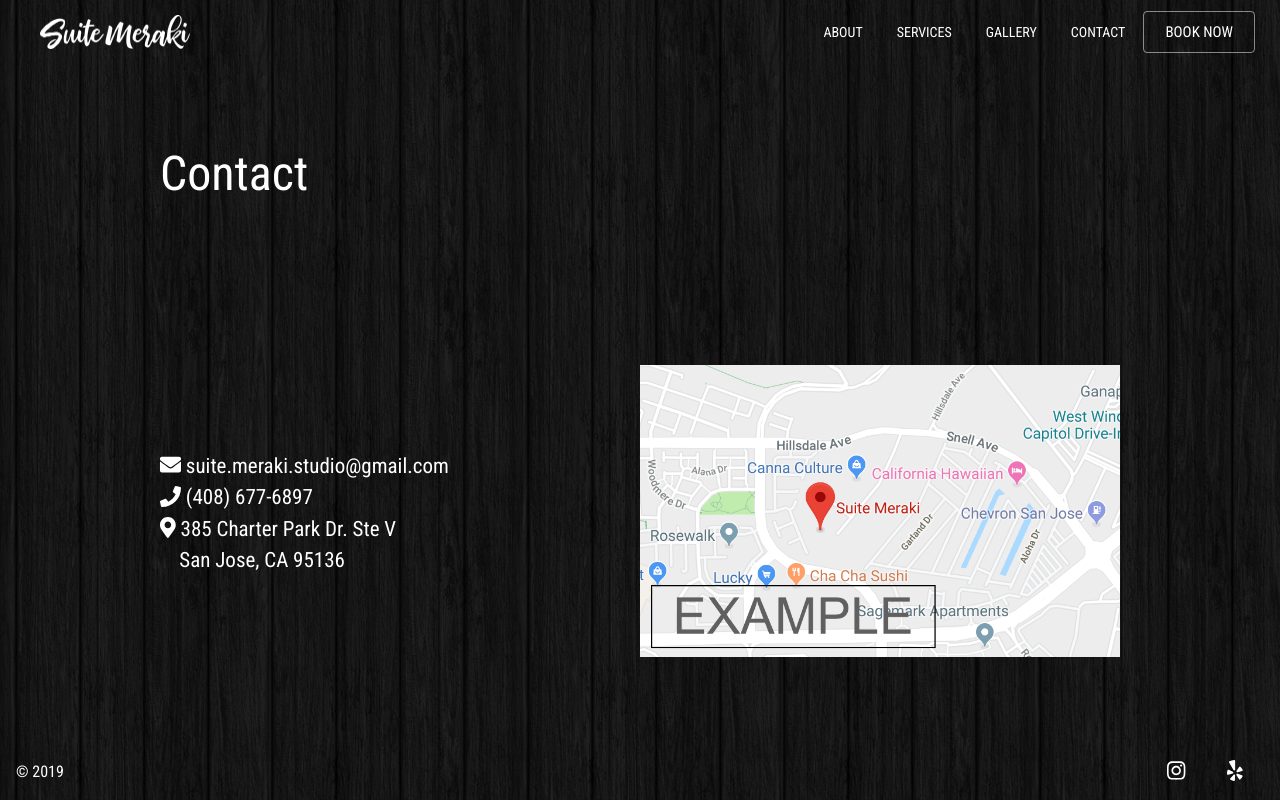
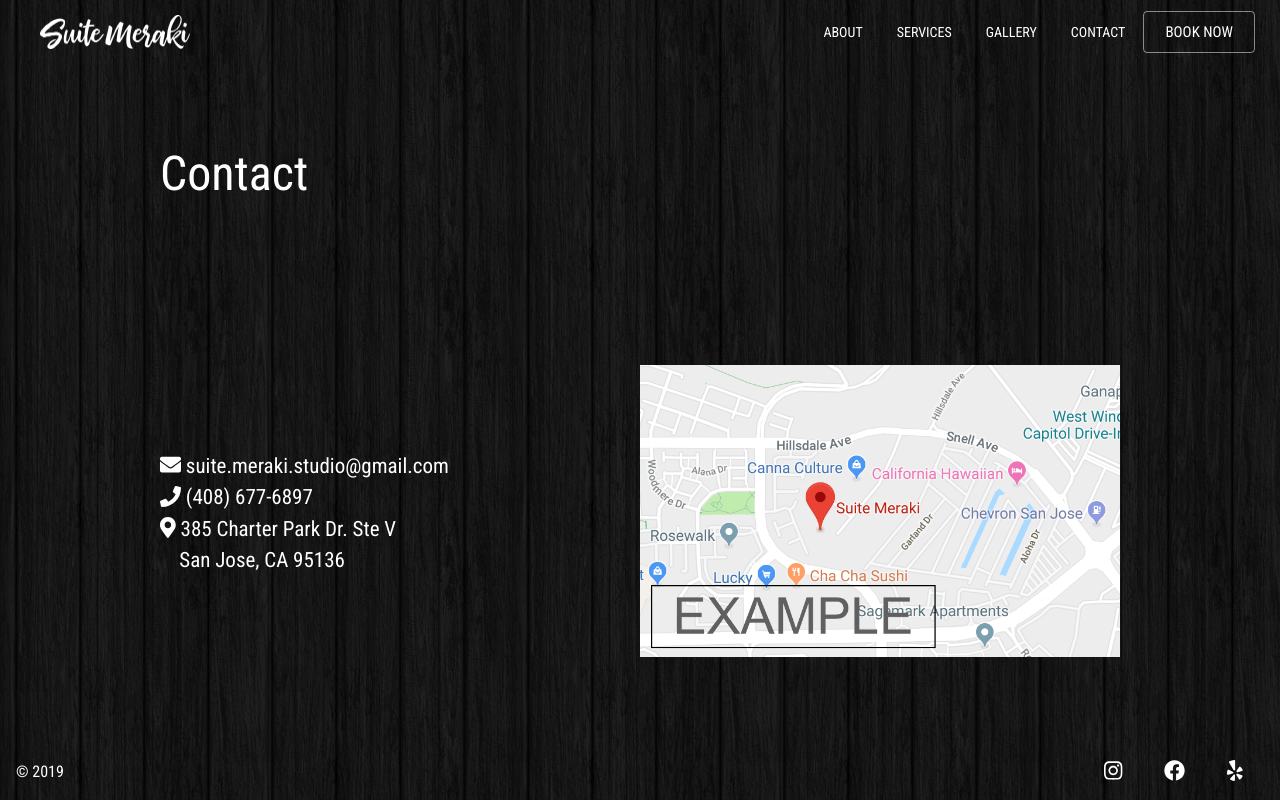
Before and after one commit to sarahg813/suite-meraki-site, a React (Create React App) app in the folder suite-meraki/: page /contact in a window 1280 px wide. Built offline with nearby package versions, Linux system fonts and the light colour scheme; a web font is replaced by a local one.

Commit message:
added fb link to footer

```diff
--- a/suite-meraki/public/index.html
+++ b/suite-meraki/public/index.html
@@ -2,7 +2,6 @@
 <html lang="en">
   <head>
     <meta charset="utf-8" />
-    <link rel="shortcut icon" href="%PUBLIC_URL%/favicon.ico" />
     <meta name="viewport" content="width=device-width, initial-scale=1" />
     <meta name="description" content="Suite Meraki" />
     <meta name="keywords" content="Suite Meraki" />
--- a/suite-meraki/src/components/Footer.js
+++ b/suite-meraki/src/components/Footer.js
@@ -43,6 +43,16 @@ const Footer = () => {
             />
           </a>
           <a
+            href="https://www.facebook.com/tays.studio/"
+            target="_blank"
+            rel="noopener noreferrer"
+          >
+            <FontAwesomeIcon
+              className={classes.icons}
+              icon={["fab", "facebook"]}
+            />
+          </a>
+          <a
             href="https://www.yelp.com/biz/suite-meraki-san-jose-3"
             target="_blank"
             rel="noopener noreferrer"
--- a/suite-meraki/src/components/Home.js
+++ b/suite-meraki/src/components/Home.js
@@ -37,13 +37,7 @@ const Home = () => {
   return (
     <React.Fragment>
       <div className={classes.home}>
-        <video
-          loop
-          autoPlay
-          muted
-          className={classes.video}
-          poster="/images/dark_wood.png"
-        >
+        <video loop autoPlay muted className={classes.video}>
           <source src="./videos/hair-vid.mp4" type="video/mp4" />
           Your browser does not support the video tag.
         </video>
```
